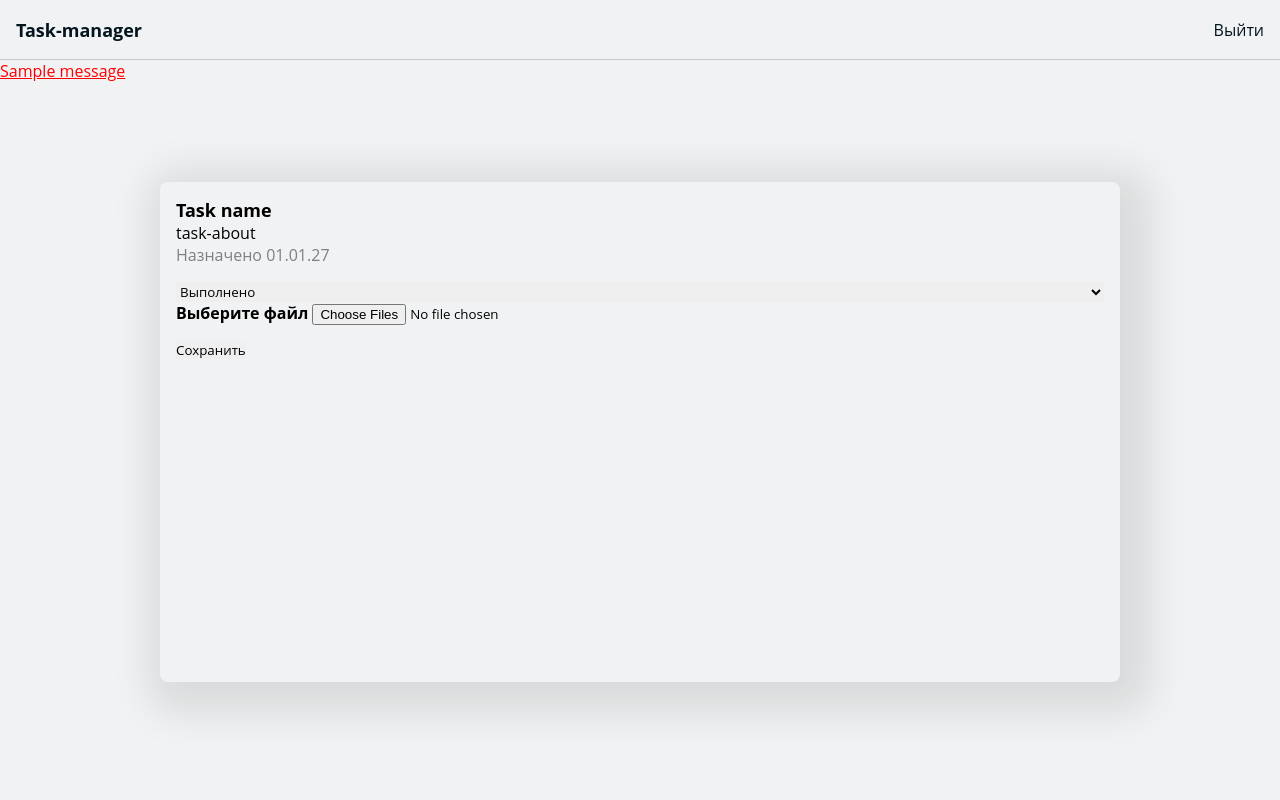
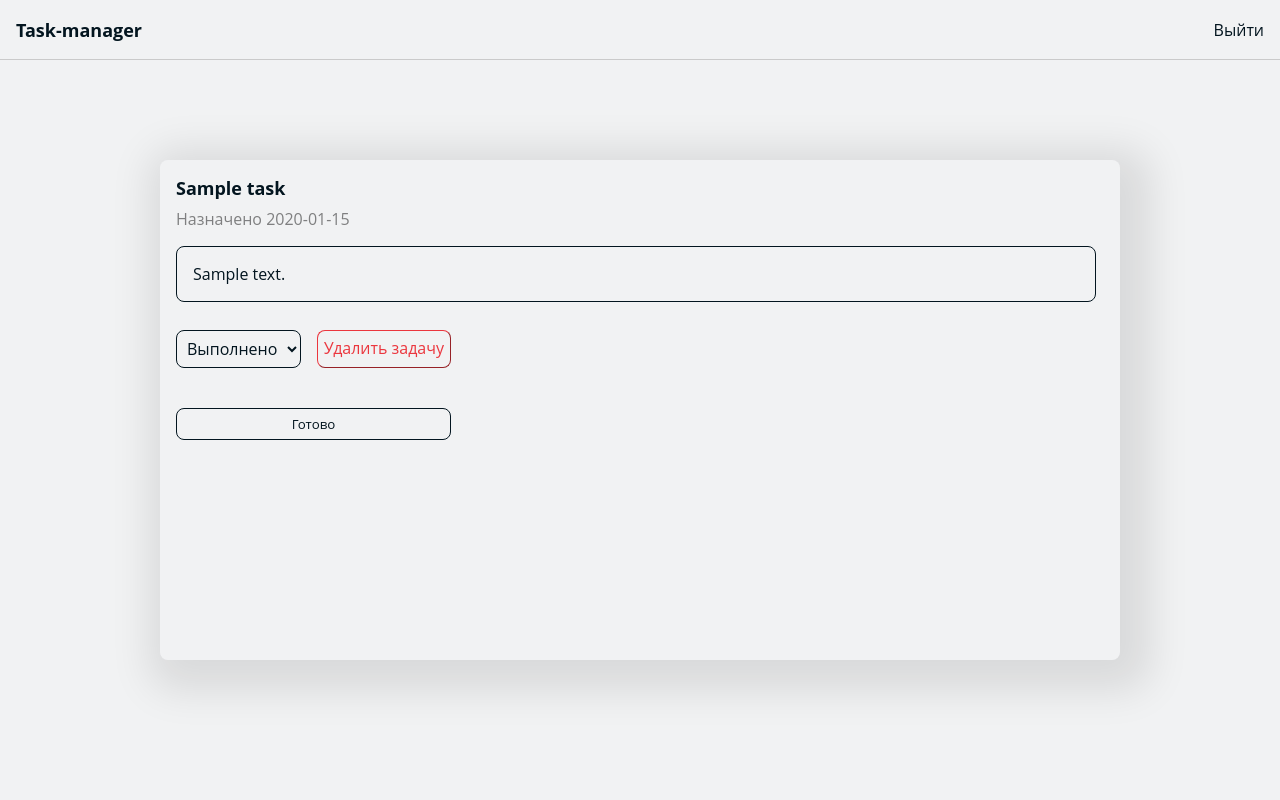
Before and after one commit to DaniilRen/task-manager, a Flask app: template src/templates/task-page.html in a window 1280 px wide. Run offline with Flask 3, Linux system fonts and the light colour scheme; the template is opened without the code that fills it: most values are stand-ins (such as "Sample title", 1, 10 or a date in 2020); one stand-in notice (Sample message) is shown; parts of the project's set-up code (start-up, migrations or seed data) failed here and were passed over.

Commit message:
made task page

```diff
--- a/src/schema.sql
+++ b/src/schema.sql
@@ -12,6 +12,7 @@ CREATE TABLE IF NOT EXISTS tasks (
   id INTEGER PRIMARY KEY AUTOINCREMENT,
   author TEXT NOT NULL,
   created TIMESTAMP NOT NULL DEFAULT CURRENT_TIMESTAMP,
+	current_status TEXT NOT NULL,
   title TEXT NOT NULL,
   body TEXT NOT NULL
 );
--- a/src/static/buttons.css
+++ b/src/static/buttons.css
@@ -9,16 +9,16 @@
 
 .button:hover, .form-button:hover {
 	color: var(--white);
-	background-color: var(--blue);
-	border-color: var(--blue);
+	background-color: var(--darkblue);
+	border-color: var(--darkblue);
 }
 
-.delete-user {
+.delete{
 	color: var(--red);
 	border: 1px outset var(--red);
 }
 
-.delete-user:hover {
+.delete:hover {
 	background-color: var(--red);;
 	border: 1px outset var(--red);
 }
@@ -90,6 +90,10 @@
 	color: var(--white);
 }
 
+.form-button-block {
+	margin-top: 25px;
+}
+
 .form-button {
 	cursor: pointer;
 	padding: 6px;
@@ -100,12 +104,20 @@
 	transition: var(--transition);
 }
 
-#login-form input {
-	margin-top: 10px;
-}
-
 .user-panel-buttons {
 	min-width: 375px;
 	display: flex;
 	justify-content: space-between;
 }
+
+.task-panel-buttons {
+	min-width: 240px;
+	display: flex;
+	justify-content: space-between;
+}
+
+.task-page-buttons {
+	max-width: 275px;
+	display: flex;
+	justify-content: space-between;
+}
--- a/src/static/style.css
+++ b/src/static/common.css
@@ -2,10 +2,9 @@
 	--white: #f1f2f3;
 	--lightgray: #e5e5e5;
 	--gray: #cacaca;
-	--accent: #018ac0;
 	--red: #eb363e;
 	--yellow: #ffe600;
-	--blue: #2c9cbe;
+	--blue: #018ac0;
 	--darkblue: #03151f;
 	--box-shadow: 10px 10px 40px 20px rgba(0, 0, 0, 0.1);
 	--transition: all .15s ease-in;
@@ -19,12 +18,12 @@
 	box-sizing: border-box;
 	font-family: "Open Sans", sans-serif;
 	outline: none;
+	color: var(--darkblue);
 }
 
 a {
 	text-decoration: none;
 	cursor: pointer;
-	color: var(--darkblue);
 }
 
 body {
@@ -50,7 +49,7 @@ nav a{
 }
 
 nav a:hover {
-	color: var(--accent);
+	text-decoration: underline;
 }
 
 h1 {
@@ -66,8 +65,20 @@ h3 {
 	font-weight: bold;
 }
 
-ul {
-	list-style-type: square;
+select {
+  max-width: 200px;
+  border: 1px solid var(--darkblue);
+  border-radius: 8px;
+  padding: 6px;
+  font-size: 16px;
+  cursor: pointer;
+	background-color: var(--white);
+}
+
+
+select::-ms-expand {
+  display: none;
+	outline: none;
 }
 
 .timestamp {
@@ -87,6 +98,10 @@ ul {
 
 .wrapper {
 	padding: 1.5rem 1rem 1rem;
+}
+
+.wrapper h1 {
+	margin-bottom: 10px;
 }
 
 .content header {
@@ -120,8 +135,18 @@ ul {
 }
 
 .flash {
-	color: red;
-	text-decoration: underline;
+	display: flex;
+	justify-content: center;
+	align-items: center;
+	margin: 0 auto;
+	margin-bottom: -10px;
+	padding: 6px;
+	background-color: var(--lightgray);
+	border-radius: 8px;
+	border: 1px solid var(--red);
+	min-width: 120px;
+	max-width: 340px;
+	color: var(--red);
 }
 
 .admin-tools {
@@ -190,20 +215,3 @@ ul {
 	background-color: var(--white);
 	max-width: 50vh;
 }
-
-.login-content {
-	display: block;
-	min-width: 375px;
-	height: 500px;
-}
-
-.login-title {
-	display: flex;
-	align-items: center;
-	justify-content: center;
-	margin: 40px 0;
-}
-
-#login-form {
-	padding-top: 25px;
-}
--- /dev/null
+++ b/src/static/login.css
@@ -0,0 +1,16 @@
+.login-content {
+	display: block;
+	min-width: 375px;
+	height: 500px;
+}
+
+.login-title {
+	display: flex;
+	align-items: center;
+	justify-content: center;
+	margin: 40px 0;
+}
+
+#login-form input {
+	margin-top: 5px;
+}
--- /dev/null
+++ b/src/static/task.css
@@ -0,0 +1,23 @@
+.task-body {
+	overflow: scroll;
+	max-height: 200px;
+	max-width: 920px;
+	padding: 1rem;
+	margin-bottom: 28px;
+	margin-top: 16px;
+	border: 1px solid var(--darkblue);
+	border-radius: 8px;
+}
+
+.task-panel h2 {
+	margin-bottom: 8px;
+}
+
+.task-panel .form-button {
+	margin-top: 40px;
+	min-width: 275px;
+}
+
+.timestamp {
+	margin-bottom: 12px;
+}
--- a/src/templates/admin/add_user.html
+++ b/src/templates/admin/add-user.html
@@ -3,6 +3,9 @@
 {% block content %}
 	<div class="wrapper">
 		<h1>{% block title %}Создание пользователя{% endblock %}</h1>
+		{% for message in get_flashed_messages() %}
+		<div class="flash">{{ message }}</div>
+		{% endfor %}
 		<form action="", method="post">
 			<div class="form-field">
 				<input type="text" placeholder="Имя" name="first_name" id="first_name" required />
--- a/src/templates/base.html
+++ b/src/templates/base.html
@@ -3,8 +3,10 @@
 <head>
 	<meta charset="UTF-8">
 	<meta name="viewport" content="width=device-width, initial-scale=1.0">
-	<link rel="stylesheet" href="{{ url_for('static', filename='style.css') }}">
+	<link rel="stylesheet" href="{{ url_for('static', filename='common.css') }}">
 	<link rel="stylesheet" href="{{ url_for('static', filename='buttons.css') }}">
+	<link rel="stylesheet" href="{{ url_for('static', filename='login.css') }}">
+	<link rel="stylesheet" href="{{ url_for('static', filename='task.css') }}">
 	<title>{% block title %}{% endblock %} TaskManager</title>
 </head>
 
@@ -20,9 +22,6 @@
 		<header>
 			{% block header %}{% endblock %}
 		</header>
-		{% for message in get_flashed_messages() %}
-			<div class="flash">{{ message }}</div>
-		{% endfor %}
 		{% block content %}{% endblock %}
 	</section>
 </body>
--- a/src/templates/login.html
+++ b/src/templates/login.html
@@ -6,6 +6,9 @@
 		<div class="login-title">
 			<h1>Вход в систему</h1>
 		</div>
+		{% for message in get_flashed_messages() %}
+		<div class="flash">{{ message }}</div>
+		{% endfor %}
 		<form id="login-form" action="", method="post">
 			<div class="form-field">
 				<input type="text" placeholder="Имя пользователя" name="username" id="username" required />
--- a/src/templates/task-page.html
+++ b/src/templates/task-page.html
@@ -2,43 +2,24 @@
 
 {% block content %}
 	<div class="overlay">
-		{% if task in defined %}
-			<div class="content-panel">
-				<h3>task['title']</h3>
-				<p>task['body']</p>
+		{% if task is defined %}
+			<div class="content-panel task-panel">
+				<h2>{{ task['title'] }}</h2>
 				<p class="timestamp">Назначено {{ task['created'].strftime('%Y-%m-%d') }}</p>
+				<div class="task-body">{{ task['body'] }}</div>
 
-				<form method="post" enctype="multipart/form-data">
-					<select name="task-status" id="task-status" class="task-status">
-						<option value="in-work">В работе</option>
-						<option value="done" selected>Выполнено</option>
-					</select>
-					<div>
-						<label for="file">Выберите файл</label>
-						<input type="file" id="file" name="file" multiple />
+				<form action="" method="post">
+					<div class="task-page-buttons">
+						<select name="task-status" id="task-status" class="task-status">
+							<option value="in-work">В процессе</option>
+							<option value="done" selected>Выполнено</option>
+						</select>
+						{% if not g.user['is_admin'] %}
+							<a href="/{{ task['id'] }}/delete-task" class="button delete">Удалить задачу</a>
+						{% endif %}
 					</div>
 					<div>
-						<button>Сохранить</button>
-					</div>
-				</form>
-			</div>
-		{% else %}
-			<div class="content-panel">
-				<h3>Task name</h3>
-				<p>task-about</p>
-				<p class="timestamp">Назначено 01.01.27</p>
-
-				<form method="post" enctype="multipart/form-data">
-					<select name="task-status" id="task-status" class="task-status">
-						<option value="in-work">В работе</option>
-						<option value="done" selected>Выполнено</option>
-					</select>
-					<div>
-						<label for="file">Выберите файл</label>
-						<input type="file" id="file" name="file" multiple />
-					</div>
-					<div>
-						<button>Сохранить</button>
+						<input class="form-button" type="submit" value="Готово" />
 					</div>
 				</form>
 			</div>
--- a/src/templates/user/index.html
+++ b/src/templates/user/index.html
@@ -11,12 +11,12 @@
 						{% if task['body']|length > 75 %} {{ task['body'][:76] }}...
 						{% else %} {{ task['body'] }} {% endif %}
 					</div>
-					<div class="task-user-buttons">
+					<div class="task-panel-buttons">
 						<select name="task-status" id="task-status" class="task-status">
 							<option value="in-work">В работе</option>
 							<option value="done" selected>Выполнено</option>
 						</select>
-						<a class="button see-more" href="{{ url_for('manager.task_page') }}">Подробнее</a>
+						<a class="button see-more" href="/{{ task['id'] }}/task-page">Подробнее</a>
 					</div>
 				</div>
 				{% if not loop.last %}
```
Also changed, not shown: src/db.py (+31 -12 lines), src/manager.py (+34 -9 lines), src/templates/admin/index.html (+8 -3 lines), src/data.sqlite.
